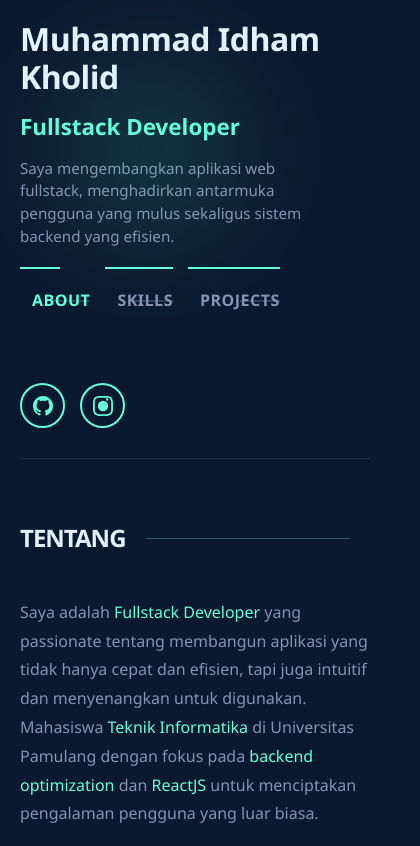
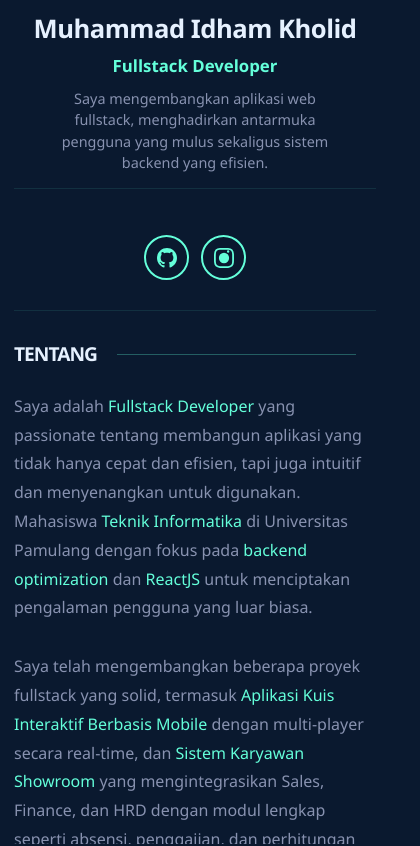
Before and after one commit to idhamalkha/project_final_PWEB1_portofolio, a plain HTML site: page index.html in a window 390 px wide. Shown: the top 846 px of the page, 420 px wide, since content can reach past the window. Drawn offline with Linux system fonts and the light colour scheme.

Commit message:
feat: improve mobile responsiveness - hide nav menu, lock horizontal scroll, hide cursor glow, increase padding

```diff
--- a/index.html
+++ b/index.html
@@ -26,15 +26,15 @@
                 <nav class="nav-menu">
                     <a href="#about" class="nav-item active">
                         <span class="nav-indicator"></span>
-                        <span class="nav-label">ABOUT</span>
+                        <span class="nav-label">TENTANG</span>
                     </a>
                     <a href="#experience" class="nav-item">
                         <span class="nav-indicator"></span>
-                        <span class="nav-label">SKILLS</span>
+                        <span class="nav-label">KEMAHIRAN</span>
                     </a>
                     <a href="#projects" class="nav-item">
                         <span class="nav-indicator"></span>
-                        <span class="nav-label">PROJECTS</span>
+                        <span class="nav-label">PROYEK</span>
                     </a>
                 </nav>
 
--- a/style.css
+++ b/style.css
@@ -721,3 +721,221 @@ body {
         gap: 30px;
     }
 }
+
+/* Mobile (handphone) adjustments */
+@media (max-width: 480px) {
+    :root {
+        --max-width: 100%;
+    }
+
+    .container {
+        grid-template-columns: 1fr;
+        padding: 14px;
+        gap: 18px;
+    }
+
+    .sidebar {
+        position: relative;
+        top: 0;
+        height: auto;
+        margin-bottom: 10px;
+    }
+
+    .sidebar-content {
+        gap: 16px;
+    }
+
+    .nav-menu {
+        display: none;
+    }
+
+    .profile-section {
+        gap: 8px;
+        text-align: center;
+        padding-bottom: 14px;
+        border-bottom: 1px solid rgba(100, 255, 218, 0.1);
+    }
+
+    .profile-name {
+        font-size: 1.6rem;
+        margin: 0;
+        line-height: 1.2;
+    }
+
+    .profile-role {
+        font-size: 1.05rem;
+        margin: 0;
+        background: linear-gradient(to right, var(--color-primary), #64ffda);
+        -webkit-background-clip: text;
+        -webkit-text-fill-color: transparent;
+        background-clip: text;
+    }
+
+    .profile-tagline {
+        font-size: 0.9rem;
+        line-height: 1.5;
+        margin: 0 auto;
+        padding: 0 4px;
+        color: var(--color-text-secondary);
+        width: 100%;
+        box-sizing: border-box;
+        text-align: center;
+        word-break: break-word;
+    }
+
+    .social-links {
+        justify-content: center;
+        gap: 12px;
+    }
+
+    .section-title {
+        font-size: 1.2rem;
+        margin-bottom: 12px;
+    }
+
+    .project-item {
+        grid-template-columns: 1fr;
+        gap: 12px;
+        padding: 12px;
+        border-radius: 6px;
+    }
+
+    .project-info {
+        order: 0;
+        gap: 8px;
+    }
+
+    .project-title {
+        font-size: 1.1rem;
+        margin: 0;
+    }
+
+    .project-description {
+        font-size: 0.9rem;
+        line-height: 1.5;
+        margin: 0;
+    }
+
+    .project-media {
+        order: 1;
+        width: 100%;
+        display: flex;
+        flex-direction: column;
+        align-items: center;
+    }
+
+    .project-image {
+        min-height: 150px;
+        width: 100%;
+    }
+
+    .project-image img {
+        border-radius: 4px;
+    }
+
+    .project-links {
+        margin-top: 8px;
+        gap: 10px;
+    }
+
+    .project-github,
+    .project-download {
+        width: 32px;
+        height: 32px;
+        font-size: 0.85rem;
+        border-width: 2px;
+    }
+
+    .project-skills {
+        gap: 7px;
+        margin-top: 8px;
+    }
+
+    .skill-tag {
+        padding: 4px 9px;
+        font-size: 0.7rem;
+    }
+
+    .skill-item {
+        gap: 10px;
+        padding: 12px;
+    }
+
+    .skill-header {
+        gap: 8px;
+    }
+
+    .skill-percentage {
+        font-size: 0.9rem;
+    }
+
+    .container {
+        padding-bottom: 30px;
+    }
+}
+
+/* Prevent accidental horizontal scrolling on small devices */
+@media (max-width: 480px) {
+    body::before {
+        display: none;
+    }
+
+    * {
+        max-width: 100%;
+    }
+
+    html, body {
+        width: 100%;
+        height: 100%;
+        overflow-x: hidden !important;
+        overflow-y: auto;
+    }
+
+    .container {
+        width: 100%;
+        max-width: 100vw;
+        padding-left: 14px;
+        padding-right: 14px;
+        box-sizing: border-box;
+        overflow-x: hidden;
+        margin: 0;
+        display: grid;
+        grid-template-columns: 1fr;
+    }
+
+    main {
+        width: 100%;
+        overflow-x: hidden;
+        padding: 0;
+        margin: 0;
+    }
+
+    img {
+        max-width: 100%;
+        width: 100%;
+        height: auto;
+        display: block;
+    }
+
+    .content, .project-item, .project-media, .section-content {
+        overflow-x: hidden;
+        width: 100%;
+        box-sizing: border-box;
+        margin: 0;
+        padding: 0;
+    }
+
+    .profile-tagline {
+        width: 100%;
+        box-sizing: border-box;
+        word-break: break-word;
+        overflow-wrap: break-word;
+    }
+
+    .social-links {
+        width: 100%;
+        display: flex;
+        justify-content: center;
+        align-items: center;
+    }
+}
```
